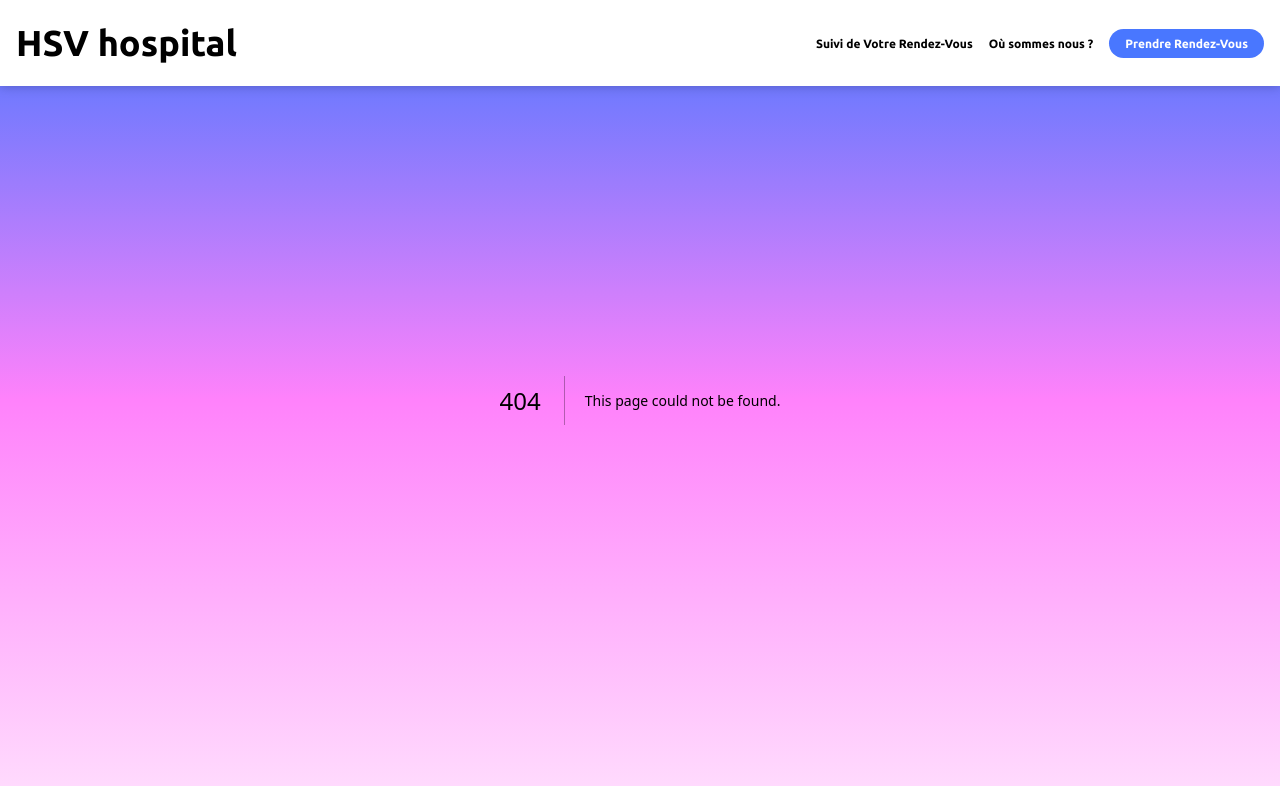
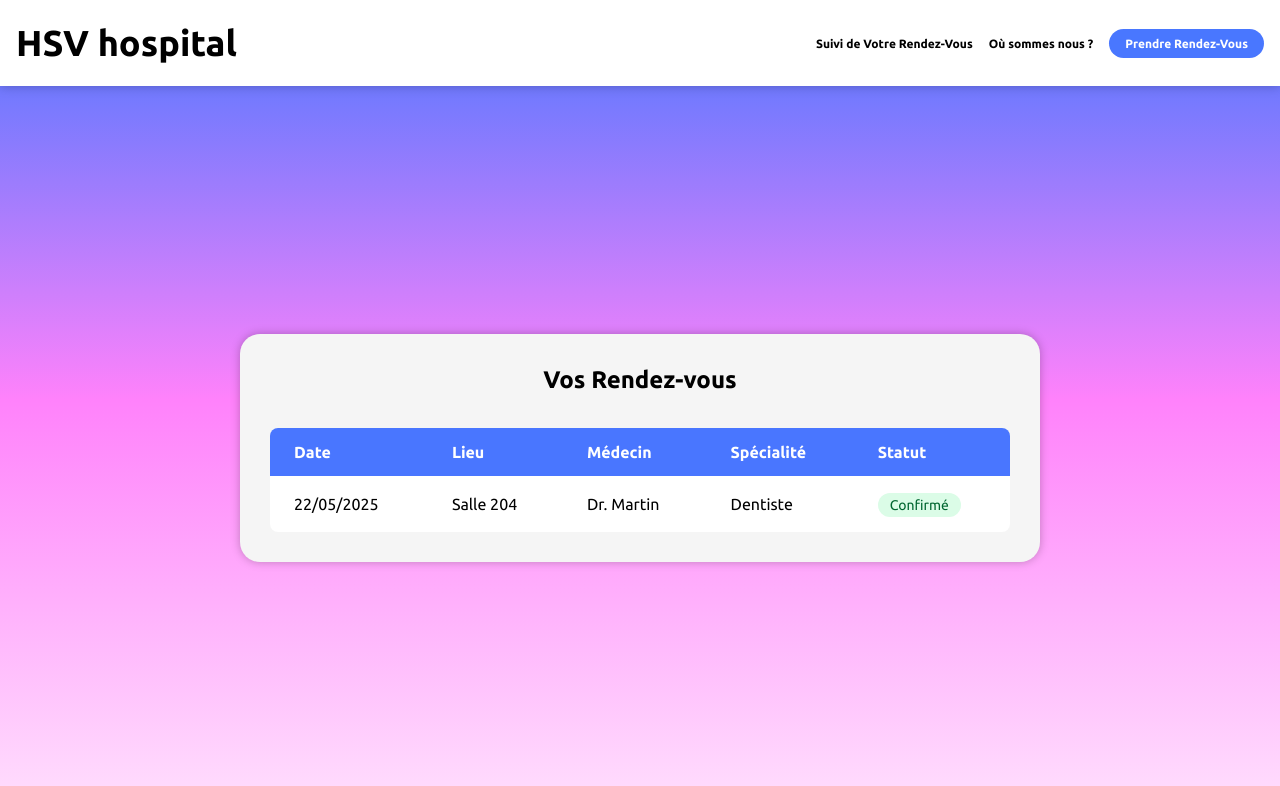
Before and after one commit to SeaFlyCode/HSV, a Next.js app in the folder hsv/: page /suivi-prochain-rendez-vous in a window 1280 px wide. Before the commit this address had no page. Shown: the top 786 px of the page. Built offline with nearby package versions, Linux system fonts and the light colour scheme.

Commit message:
Ajout page suivi fini + tableau v1

```diff
--- a/hsv/src/app/suivi-rendez-vous/page.tsx
+++ b/hsv/src/app/login-suivi-rendez-vous/page.tsx
@@ -2,7 +2,7 @@
 
 import { useState } from 'react';
 
-const SuiviRendezVous = () => {
+const LoginSuiviRendezVous = () => {
     const [nom, setNom] = useState('');
     const [email, setEmail] = useState('');
 
@@ -58,4 +58,4 @@ const SuiviRendezVous = () => {
     );
 }
 
-export default SuiviRendezVous;
+export default LoginSuiviRendezVous;
--- /dev/null
+++ b/hsv/src/app/suivi-prochain-rendez-vous/page.tsx
@@ -0,0 +1,39 @@
+const SuiviRendezVous = () => {
+  return (
+    <div>
+      <div className="flex flex-col justify-center items-center min-h-screen pt-24">
+        <div className="rounded-[20px] bg-[#F5F5F5] shadow-[0px_0px_10px_0px_rgba(0,0,0,0.25)] flex flex-col justify-center items-center w-[800px] p-[30px] gap-4">
+          <h2 className="text-2xl font-bold mb-4 text-black font-ubuntu">Vos Rendez-vous</h2>
+          <div className="w-full overflow-x-auto">
+            <table className="w-full bg-white rounded-lg overflow-hidden font-ubuntu">
+              <thead className="bg-[#4976ff]">
+                <tr>
+                  <th className="px-6 py-3 text-left text-white">Date</th>
+                  <th className="px-6 py-3 text-left text-white">Lieu</th>
+                  <th className="px-6 py-3 text-left text-white">Médecin</th>
+                  <th className="px-6 py-3 text-left text-white">Spécialité</th>
+                  <th className="px-6 py-3 text-left text-white">Statut</th>
+                </tr>
+              </thead>
+              <tbody className="divide-y divide-gray-200">
+                <tr className="hover:bg-gray-50">
+                  <td className="px-6 py-4 text-black">22/05/2025</td>
+                  <td className="px-6 py-4 text-black">Salle 204</td>
+                  <td className="px-6 py-4 text-black">Dr. Martin</td>
+                  <td className="px-6 py-4 text-black">Dentiste</td>
+                  <td className="px-6 py-4">
+                    <span className="px-3 py-1 text-sm text-green-800 bg-green-100 rounded-full">
+                      Confirmé
+                    </span>
+                  </td>
+                </tr>
+              </tbody>
+            </table>
+          </div>
+        </div>
+      </div>
+    </div>
+  );
+}
+
+export default SuiviRendezVous;
--- a/hsv/src/components/Navbar.tsx
+++ b/hsv/src/components/Navbar.tsx
@@ -5,7 +5,7 @@ export default function Navbar(){
         <nav className="fixed top-0 left-0 w-full z-50 flex items-center justify-between p-4 bg-white text-black shadow-[0_0_10.8px_0_rgba(0,0,0,0.25)]">
             <Link href="/" className="text-black font-bold text-4xl not-italic leading-normal font-ubuntu">HSV hospital</Link>
             <ul className="flex space-x-4">
-                <li><Link href="/suivi-rendez-vous"
+                <li><Link href="/login-suivi-rendez-vous"
                 className="text-black font-bold text-xs not-italic leading-normal font-ubuntu"
                 >Suivi de Votre Rendez-Vous</Link></li>
                 <li><Link href="/ou-somme-nous"
```
